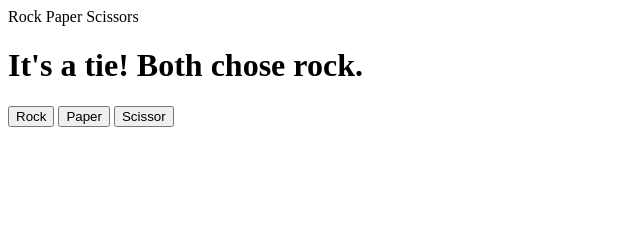
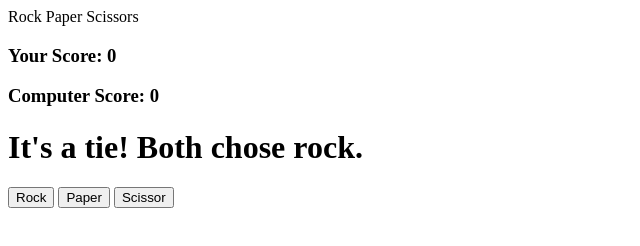
Before and after one commit to vins123sinned/rock-paper-scissors, a plain HTML site: page index.html in a window 1280 px wide. Both pictures are taken after a click on the button "Rock". Shown: the whole page, without its empty margins (0-640 px from the left). Drawn offline with Linux system fonts and the light colour scheme.

Commit message:
Add running score

```diff
--- a/index.html
+++ b/index.html
@@ -9,6 +9,10 @@
 
     <body>
         <div class="game-title">Rock Paper Scissors</div>
+        <div class="scores">
+            <h3 class="human-score">Your Score: 0</h3>
+            <h3 class="computer-score">Computer Score: 0</h3>
+        </div>
         <div class="round-result">
 
         </div>
--- a/index.js
+++ b/index.js
@@ -47,9 +47,10 @@ function checkWinner() {
 }
 
 function displayRoundResults(string) {
-    console.log(`Your wins: ${humanScore}`);
-    console.log(`Computer wins: ${computerScore}`);
     resultHeader.textContent = string;
+    humanScoreHeader.textContent = `Your Score: ${humanScore}`;
+    computerScoreHeader.textContent = `Computer Score: ${computerScore}`;
+
     if (humanScore >= 5 || computerScore >= 5) {
         checkWinner();
     }
@@ -59,12 +60,6 @@ let humanScore = 0;
 let computerScore = 0;
 
 const choices = document.querySelectorAll('.choice');
-const resultDiv = document.querySelector('.round-result');
-const resultHeader = document.createElement('h1');
-
-resultHeader.textContent = 'Rock, paper, or scissor?';
-
-resultDiv.appendChild(resultHeader);
 
 choices.forEach(choice => {
     choice.addEventListener('click', (e) => {
@@ -73,3 +68,12 @@ choices.forEach(choice => {
         playRound(humanChoice, computerChoice);
     });
 });
+
+const resultDiv = document.querySelector('.round-result');
+const resultHeader = document.createElement('h1');
+
+const humanScoreHeader = document.querySelector('.human-score');
+const computerScoreHeader = document.querySelector('.computer-score');
+
+resultHeader.textContent = 'Rock, paper, or scissor?';
+resultDiv.appendChild(resultHeader);
```
